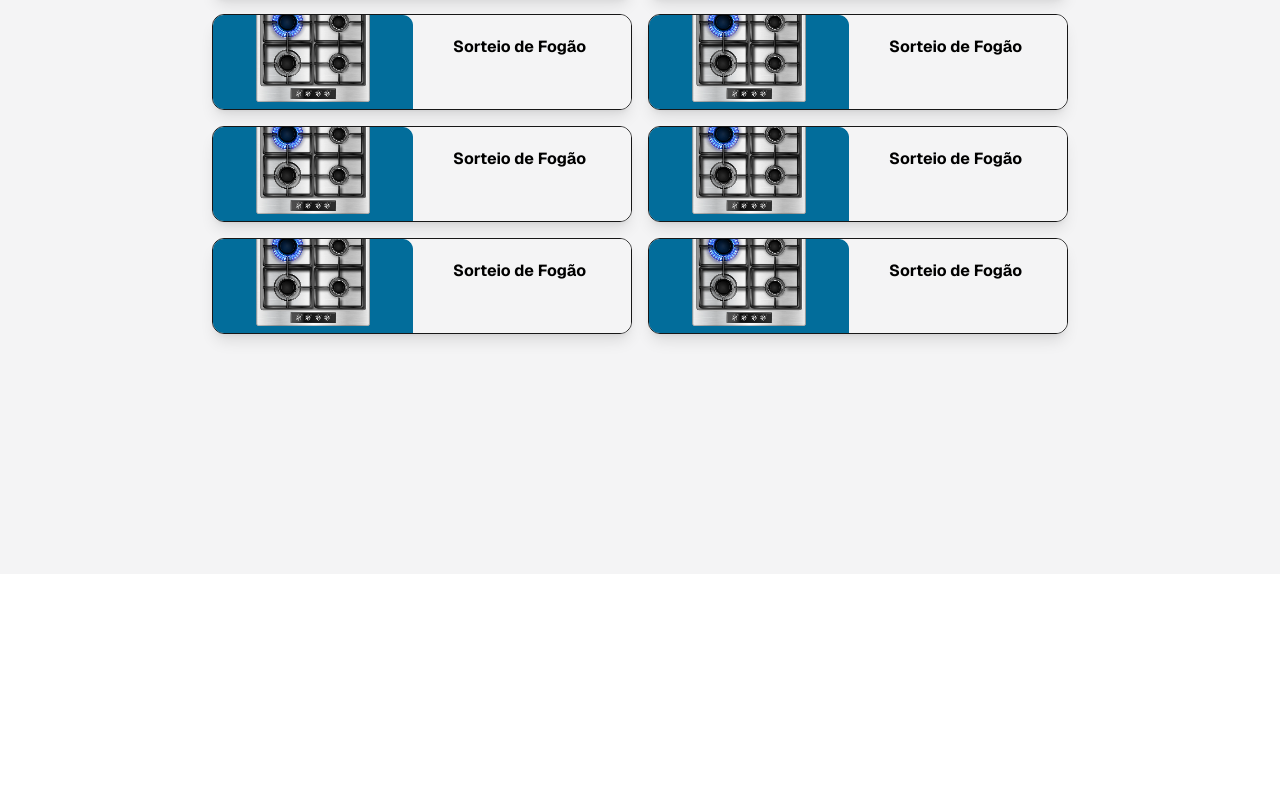
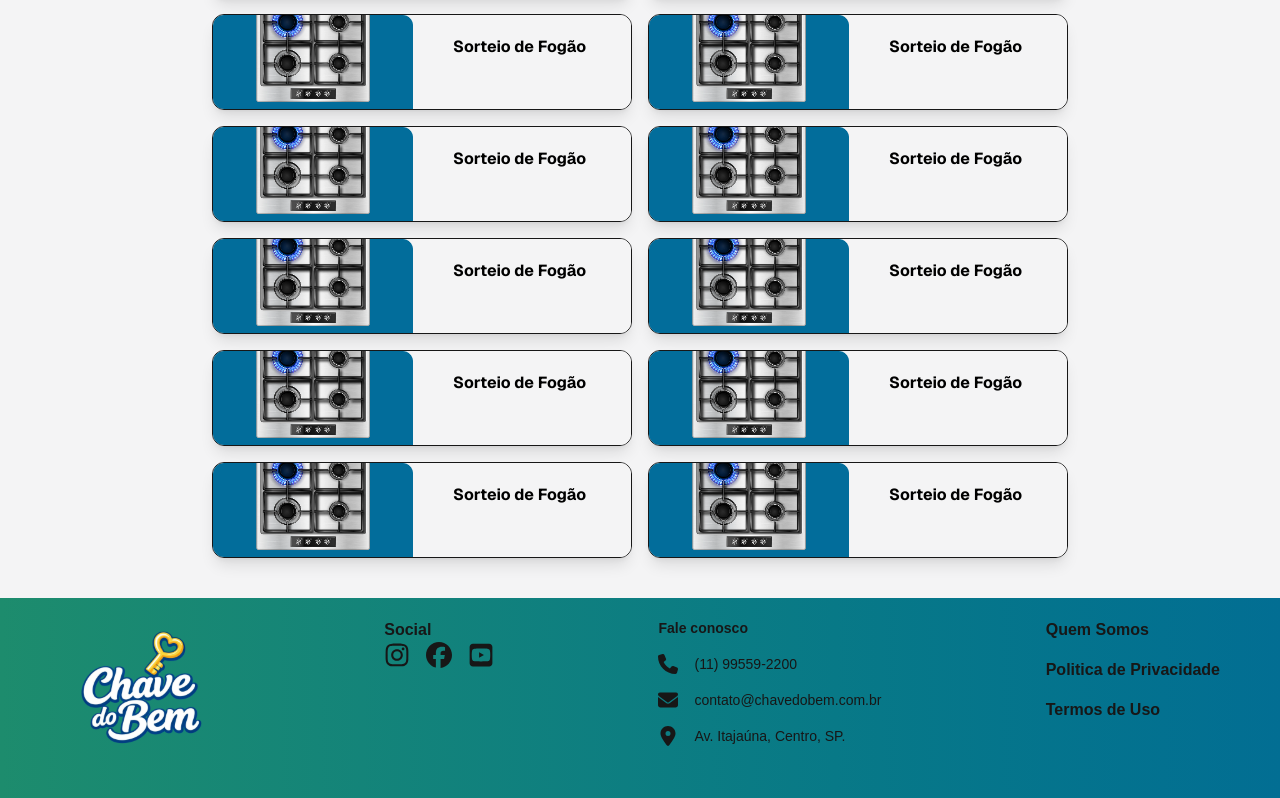
Before and after one commit to developmentchavedobem-droid/chavedobem, a Next.js app: page / in a window 1280 px wide. Shown: the part 1266-2064 px from the top of the page. Before the commit the page ends 1840 px from the top, so only its background shows below. Built offline with nearby package versions, Linux system fonts and the light colour scheme.

Commit message:
feat: add Footer component with social links and contact information, update layout to include Footer

```diff
--- a/app/(public)/layout.tsx
+++ b/app/(public)/layout.tsx
@@ -2,6 +2,7 @@ import type { Metadata } from "next";
 import { Geist, Geist_Mono } from "next/font/google";
 import "../globals.css";
 import PublicHeader from "@/src/components/PublicHeader";
+import Footer from "@/src/components/Footer";
 
 export const metadata: Metadata = {
   title: "Chave do Bem",
@@ -49,10 +50,11 @@ export default function RootLayout({
       <body
         className={`${geistSans.variable} ${geistMono.variable} antialiased`}
       >
-      <PublicHeader />
+        <PublicHeader />
         <main className="pt-10">
           {children}
         </main>
+        <Footer />
       </body>
     </html>
   );
--- a/app/(public)/sorteios/page.tsx
+++ b/app/(public)/sorteios/page.tsx
@@ -1,10 +1,10 @@
 import HorizontalCard from "@/src/components/HorizontalCard";
 
 export default function Campaigns() {
-  const list = [1, 2, 3, 4, 5, 6, 7, 8]
+  const list = [1, 2, 3, 4, 5, 6, 7, 8, 9, 10, 11, 12]
 
   return (
-    <div className="min-h-screen w-full pt-10 bg-zinc-100 font-sans">
+    <div className="min-h-75 w-full pt-10 bg-zinc-100 font-sans">
         <div className="w-full sm:max-w-4xl h-full mx-auto flex flex-col items-center py-10 px-5">
             <h3 className="text-[#053B80] text-2xl font-semibold">Participe conosco!</h3>
             <div className="grid grid-cols-1 sm:grid-cols-2 gap-4 mt-4 w-full">
--- a/src/components/Footer/index.tsx
+++ b/src/components/Footer/index.tsx
@@ -1,7 +1,58 @@
+import Image from "next/image"
+import Link from "next/link";
+import { FaInstagram } from "react-icons/fa6";
+import { FaFacebook } from "react-icons/fa6";
+import { FaSquareYoutube } from "react-icons/fa6";
+import { FaPhone } from "react-icons/fa6";
+import { FaEnvelope } from "react-icons/fa6";
+import { FaLocationDot } from "react-icons/fa6";
+
 export default function Footer() {
     return(
-        <footer>
+        <footer className="w-full sm:h-50 bg-linear-to-r from-[#1d8c6d] to-[#026e93] flex flex-inline flex-wrap gap-5 sm:gap-0 sm:flex-row items-start justify-between px-5 sm:px-15 py-5">
+            <Image
+                className="w-20 sm:w-72 md:w-40 h-auto "
+                src="/logo.svg"
+                alt="ChaveDoBem logo"
+                width={300}
+                height={300}
+                priority
+            />
+            <div className="flex flex-col">
+                <span className="font-bold">Social</span>
+                <div className="flex gap-4">
+                    <FaInstagram size={26} />
+                    <FaFacebook size={26} />
+                    <FaSquareYoutube size={26} />
+                </div>
+            </div>
+            <div className="flex flex-col gap-4 text-sm">
+                <span className="font-bold">Fale conosco</span>
+                <div className="flex gap-4">
+                    <FaPhone size={20} />
+                    <span>(11) 99559-2200</span>
+                </div>
+                <div className="flex gap-4">
+                    <FaEnvelope size={20} />
+                    <span>contato@chavedobem.com.br</span>
+                </div>
+                <div className="flex gap-4">
+                    <FaLocationDot size={20} />
+                    <span>Av. Itajaúna, Centro, SP.</span>
+                </div>
+            </div>
 
+            <div className="flex flex-col gap-4">
+                <Link href="/quem-somos" className="font-semibold">
+                    Quem Somos
+                </Link>
+                <Link href="/politica-privacidade" className="font-semibold">
+                    Politica de Privacidade
+                </Link>
+                <Link href="/termos-uso" className="font-semibold">
+                    Termos de Uso
+                </Link>
+            </div>
         </footer>
     )
 }
```
